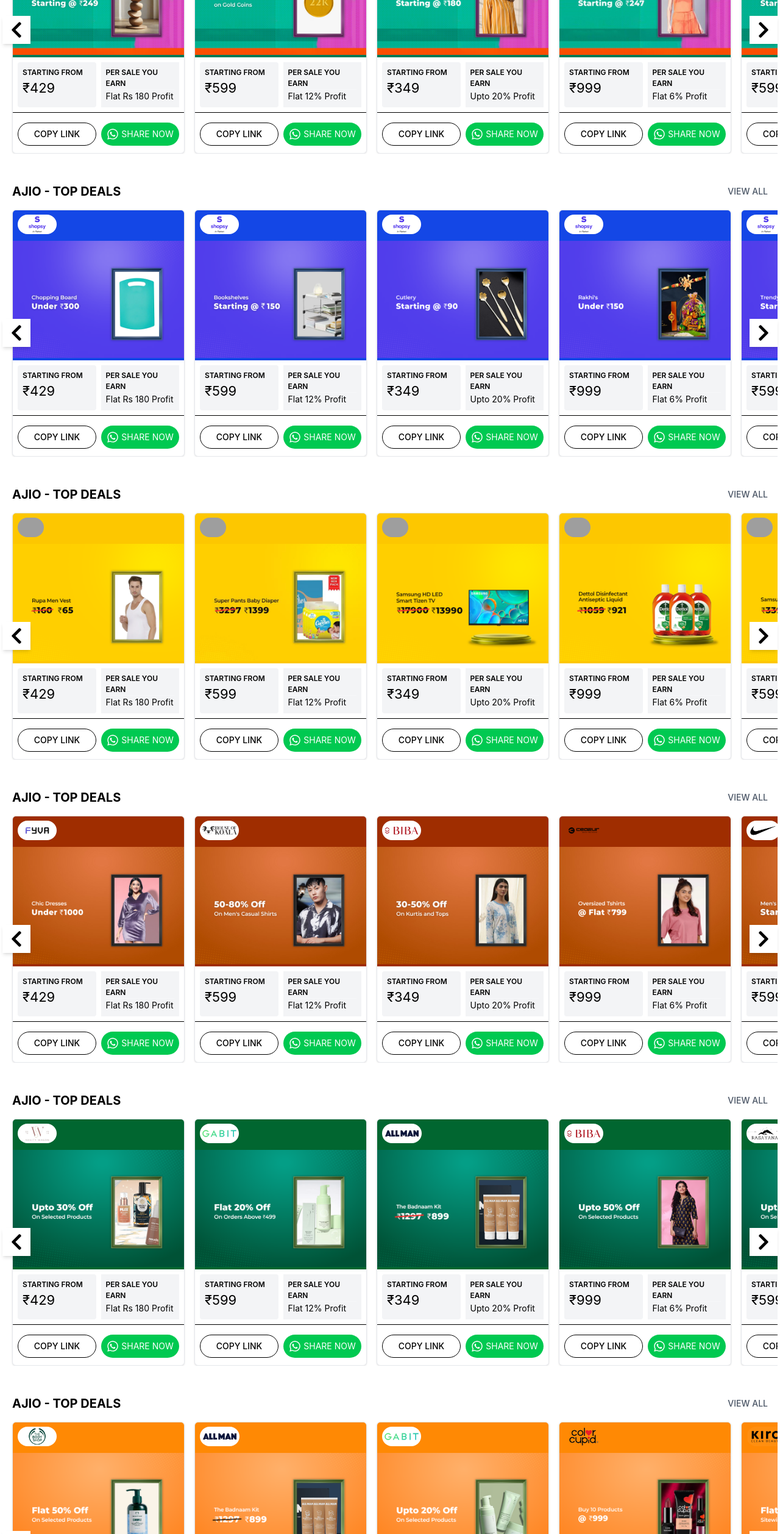
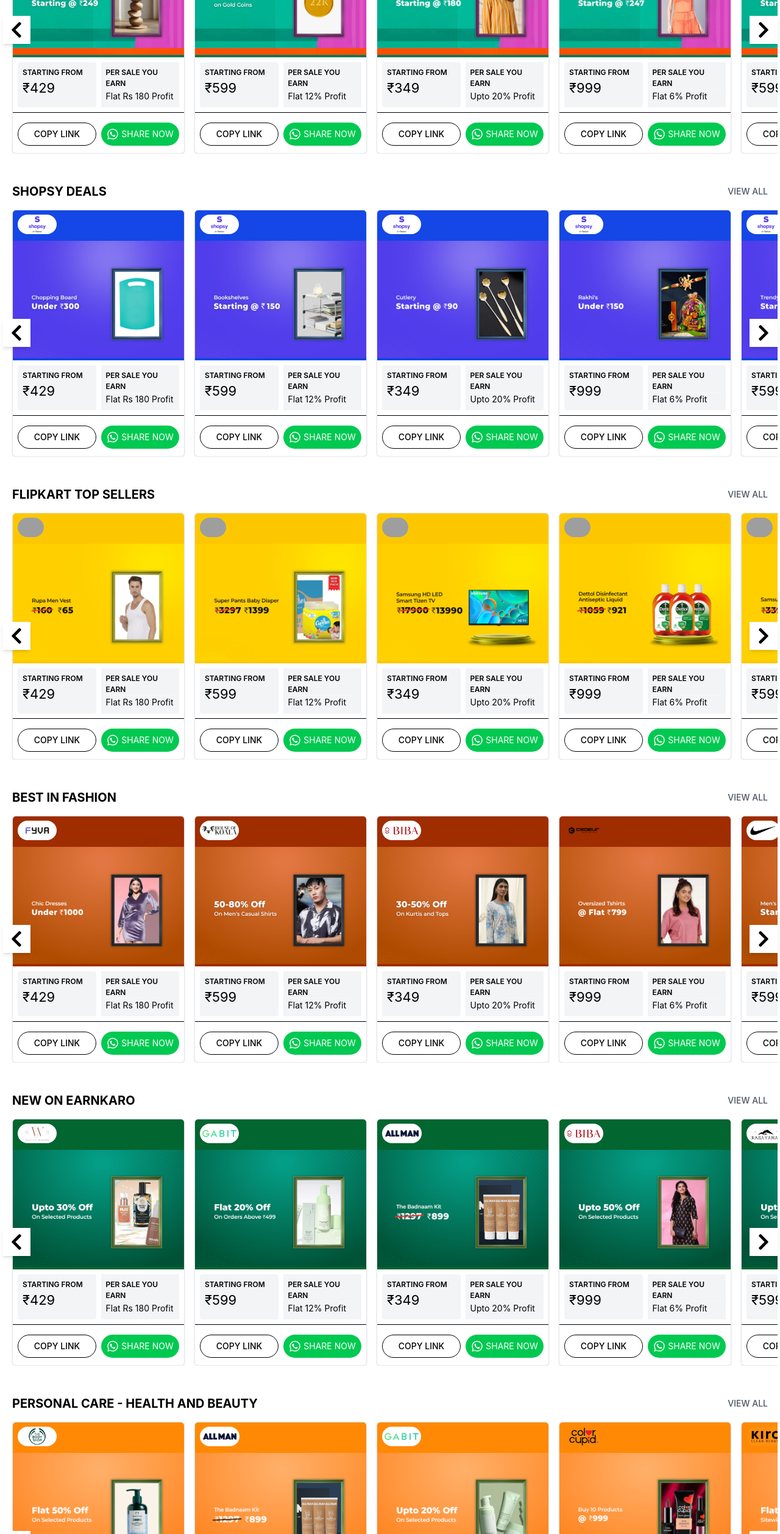
Before and after one commit to dhivinkumar26/pixclick, a React (Vite) app: page / in a window 1280 px wide. Shown: the part 2348-4864 px from the top of the page at 61% size. Built offline with nearby package versions, Linux system fonts and the light colour scheme; grey boxes are pictures that could not be loaded.

Commit message:
homepages

```diff
--- a/src/components/Home/BestFashion.jsx
+++ b/src/components/Home/BestFashion.jsx
@@ -86,7 +86,7 @@
   return (
     <div className="py-6 px-1 relative">
       <div className="flex items-center justify-between mb-4">
-        <h2 className="text-lg md:text-xl font-bold ml-4 text-black">AJIO - TOP DEALS</h2>
+        <h2 className="text-lg md:text-xl font-bold ml-4 text-black">BEST IN FASHION</h2>
         <a href="#" className="text-sm text-gray-600 hover:text-black mr-4 font-medium">VIEW ALL</a>
       </div>
 
--- a/src/components/Home/Flipkart.jsx
+++ b/src/components/Home/Flipkart.jsx
@@ -76,7 +76,7 @@
   return (
     <div className="py-6 px-1 relative">
       <div className="flex items-center justify-between mb-4">
-        <h2 className="text-lg md:text-xl font-bold ml-4 text-black">AJIO - TOP DEALS</h2>
+        <h2 className="text-lg md:text-xl font-bold ml-4 text-black"> FLIPKART TOP SELLERS</h2>
         <a href="#" className="text-sm text-gray-600 hover:text-black mr-4 font-medium">VIEW ALL</a>
       </div>
 
--- a/src/components/Home/NewEarn.jsx
+++ b/src/components/Home/NewEarn.jsx
@@ -86,7 +86,7 @@
   return (
     <div className="py-6 px-1 relative">
       <div className="flex items-center justify-between mb-4">
-        <h2 className="text-lg md:text-xl font-bold ml-4 text-black">AJIO - TOP DEALS</h2>
+        <h2 className="text-lg md:text-xl font-bold ml-4 text-black">NEW ON EARNKARO</h2>
         <a href="#" className="text-sm text-gray-600 hover:text-black mr-4 font-medium">VIEW ALL</a>
       </div>
 
--- a/src/components/Home/PersonalCare.jsx
+++ b/src/components/Home/PersonalCare.jsx
@@ -86,7 +86,7 @@
   return (
     <div className="py-6 px-1 relative">
       <div className="flex items-center justify-between mb-4">
-        <h2 className="text-lg md:text-xl font-bold ml-4 text-black">AJIO - TOP DEALS</h2>
+        <h2 className="text-lg md:text-xl font-bold ml-4 text-black">PERSONAL CARE - HEALTH AND BEAUTY</h2>
         <a href="#" className="text-sm text-gray-600 hover:text-black mr-4 font-medium">VIEW ALL</a>
       </div>
 
--- a/src/components/Home/Shopsy.jsx
+++ b/src/components/Home/Shopsy.jsx
@@ -76,7 +76,7 @@
   return (
     <div className="py-6 px-1 relative">
       <div className="flex items-center justify-between mb-4">
-        <h2 className="text-lg md:text-xl font-bold ml-4 text-black">AJIO - TOP DEALS</h2>
+        <h2 className="text-lg md:text-xl font-bold ml-4 text-black">SHOPSY DEALS</h2>
         <a href="#" className="text-sm text-gray-600 hover:text-black mr-4 font-medium">VIEW ALL</a>
       </div>
 
```
